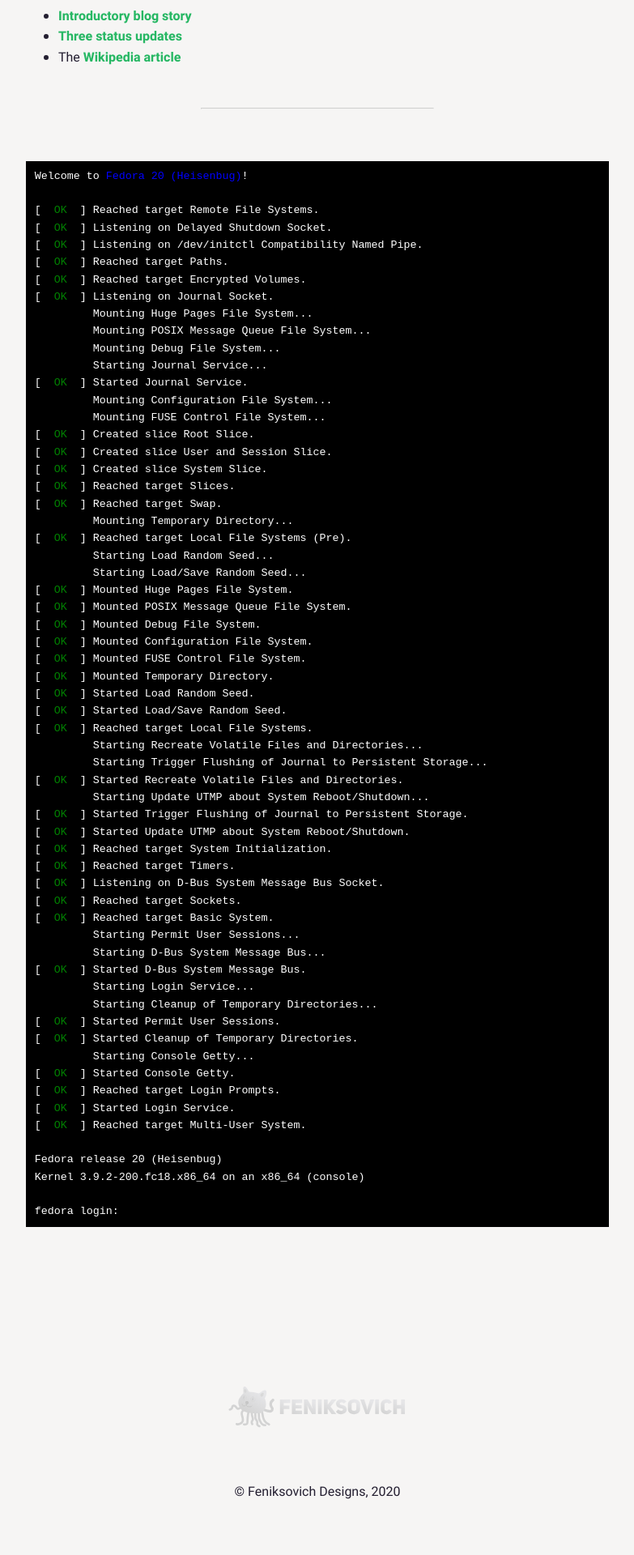
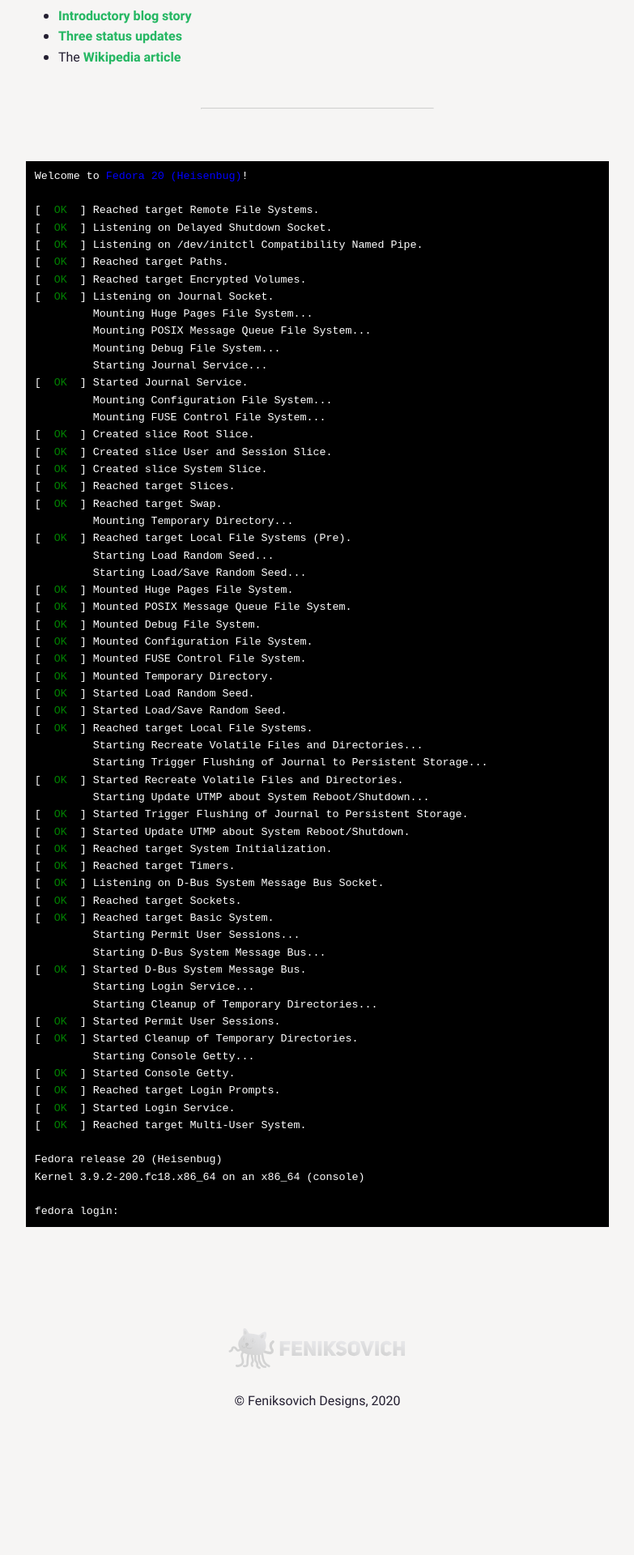
Before and after one commit to Feniksovich/feniksovich.github.io, a Jekyll site: the page built from index.md, in a window 1280 px wide. Shown: the part 1954-3874 px from the top of the page at 81% size, without its empty margins (248-1031 px from the left). Built offline with Jekyll 4.4.1, drawn with Linux system fonts in a browser that asks for light colours; after the commit the page ends 3762 px from its top, so only the background shows below that.

Commit message:
Commit 3

```diff
--- a/_includes/footer.html
+++ b/_includes/footer.html
@@ -1,6 +1,6 @@
 <footer class="site-footer">
   <div>
-    <a class="page-logo" href="{{ site.baseurl }}/">
+    <a class="logo-footer" href="{{ site.baseurl }}/">
       <img src="/assets/logo_fnks.svg" alt="Feniksovich Designs">
     </a>
     <p>&copy; Feniksovich Designs, 2020</p>
--- a/style.css
+++ b/style.css
@@ -353,3 +353,14 @@
   text-decoration: none;
   color: #26b763;
 }
+
+/* Footer Logo */
+.logo-footer {
+  display: block;
+  padding: 0.5rem 0 0.5rem;
+}
+.logo-footer > img {
+  display: block;
+  margin: 0 auto;
+  width: 220px;
+}
```
